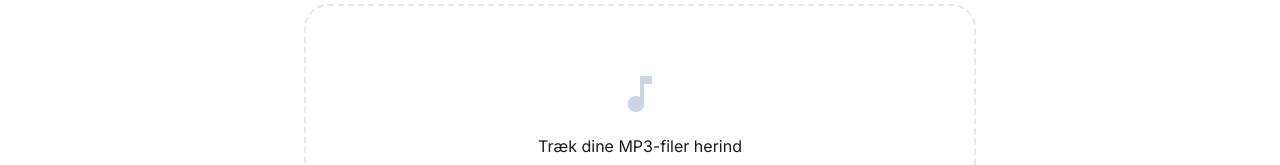
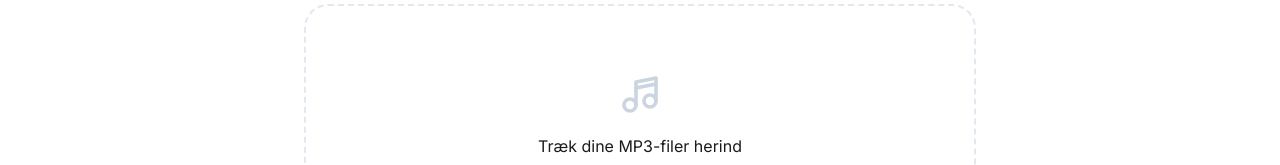
Before and after one commit to williloft/localify, a React (Vite) app: page / in a window 1280 px wide. Shown: the part 370-535 px from the top of the page. Built offline with nearby package versions, Linux system fonts and the light colour scheme.

Commit message:
refactor(ui): replace icon webfont with inline svg

```diff
--- a/src/App.tsx
+++ b/src/App.tsx
@@ -2,6 +2,7 @@ import { useCallback, useEffect, useRef, useState } from 'react';
 import { readTags, writeTags, type EditableTags, type ReadResult, type CoverArt } from './lib/id3';
 import { buildFilename, type NamePattern } from './lib/filename';
 import { TagEditor } from './TagEditor';
+import { Icon } from './Icon';
 
 const PATTERN_KEY = 'localify:name-pattern';
 
@@ -193,9 +194,7 @@ export default function App() {
                   : 'border-slate-200 hover:border-slate-300'
               }`}
             >
-              <span className="material-symbols-outlined text-5xl text-slate-300 mb-4 block">
-                music_note
-              </span>
+              <Icon name="music_note" className="w-12 h-12 text-slate-300 mb-4" />
               <p className="font-headline-md text-on-surface mb-1">
                 {busy ? 'Læser filer…' : 'Træk dine MP3-filer herind'}
               </p>
@@ -221,7 +220,7 @@ export default function App() {
                       className="p-0.5 rounded-lg text-primary hover:bg-primary-fixed/20 transition-colors"
                       title="Tilføj flere"
                     >
-                      <span className="material-symbols-outlined text-xl leading-none">add</span>
+                      <Icon name="add" className="w-5 h-5" />
                     </button>
                   </div>
                 </div>
@@ -236,9 +235,10 @@ export default function App() {
                             : 'hover:bg-surface-container-low text-secondary'
                         }`}
                       >
-                        <span className="material-symbols-outlined text-base shrink-0 opacity-60">
-                          {f.saved ? 'check_circle' : f.dirty ? 'edit' : 'audio_file'}
-                        </span>
+                        <Icon
+                          name={f.saved ? 'check_circle' : f.dirty ? 'edit' : 'audio_file'}
+                          className="w-4 h-4 shrink-0 opacity-60"
+                        />
                         <span className="font-body-md text-sm truncate-fname">
                           {f.editable.title || f.file.name}
                         </span>
@@ -249,7 +249,7 @@ export default function App() {
                         title="Fjern fra listen"
                         className="absolute right-1.5 top-1/2 -translate-y-1/2 p-1 rounded-lg text-secondary opacity-0 group-hover:opacity-100 focus-visible:opacity-100 hover:bg-white hover:text-error transition-all"
                       >
-                        <span className="material-symbols-outlined text-base leading-none block">close</span>
+                        <Icon name="close" className="w-4 h-4" />
                       </button>
                     </li>
                   ))}
--- /dev/null
+++ b/src/Icon.tsx
@@ -0,0 +1,114 @@
+/**
+ * Inline icon set.
+ *
+ * These replace the Material Symbols webfont. Loading icons from a font meant
+ * every glyph depended on a Google CDN request, and when that request failed —
+ * ad blockers, restrictive networks, offline — every icon rendered as its raw
+ * name ("music_note", "close") in the middle of the layout. Inline SVG has no
+ * such failure mode, and drops two external requests from the page.
+ *
+ * Simple originals on a 24x24 grid, stroked in currentColor so they inherit
+ * text colour and size from their container.
+ */
+
+export type IconName =
+  | 'add'
+  | 'audio_file'
+  | 'check_circle'
+  | 'close'
+  | 'download'
+  | 'edit'
+  | 'image'
+  | 'music_note'
+  | 'shield'
+  | 'warning';
+
+interface Props {
+  name: IconName;
+  className?: string;
+  /** Decorative by default; pass a label when the icon is the only content. */
+  label?: string;
+}
+
+const PATHS: Record<IconName, React.ReactNode> = {
+  add: <path d="M12 5v14M5 12h14" />,
+
+  close: <path d="M6 6l12 12M18 6L6 18" />,
+
+  check_circle: (
+    <>
+      <circle cx="12" cy="12" r="9" />
+      <path d="M8 12.5l2.5 2.5L16 9.5" />
+    </>
+  ),
+
+  download: <path d="M12 3v11M8 10.5l4 4 4-4M4 19h16" />,
+
+  edit: (
+    <>
+      <path d="M4 20h4L19.5 8.5a2.1 2.1 0 0 0-3-3L5 17v3z" />
+      <path d="M14.5 6.5l3 3" />
+    </>
+  ),
+
+  image: (
+    <>
+      <rect x="3" y="4" width="18" height="16" rx="2" />
+      <circle cx="8.5" cy="9.5" r="1.5" />
+      <path d="M21 16l-5-5-6 6-2-2-5 5" />
+    </>
+  ),
+
+  music_note: (
+    <>
+      <circle cx="7" cy="17.5" r="3" />
+      <circle cx="17" cy="15.5" r="3" />
+      <path d="M10 17.5V6l10-2v11.5" />
+      <path d="M10 9l10-2" />
+    </>
+  ),
+
+  audio_file: (
+    <>
+      <path d="M14 3H7a2 2 0 0 0-2 2v14a2 2 0 0 0 2 2h10a2 2 0 0 0 2-2V8z" />
+      <path d="M14 3v5h5" />
+      <circle cx="10" cy="16.5" r="1.8" />
+      <path d="M11.8 16.5v-5l4-1v4.2" />
+    </>
+  ),
+
+  shield: <path d="M12 3l7.5 3v5.7c0 4.3-3 8-7.5 9.3-4.5-1.3-7.5-5-7.5-9.3V6z" />,
+
+  warning: (
+    <>
+      <path d="M12 4.5l8.7 15.5H3.3z" />
+      <path d="M12 10.5v4" />
+      <path d="M12 17.4v.2" />
+    </>
+  ),
+};
+
+export function Icon({ name, className = '', label }: Props) {
+  // The presentational width/height below are the fallback size. Any Tailwind
+  // w-*/h-* class overrides them, but an icon rendered without one still gets a
+  // sane box instead of stretching to fill its flex parent.
+  return (
+    <svg
+      viewBox="0 0 24 24"
+      width="20"
+      height="20"
+      fill="none"
+      stroke="currentColor"
+      strokeWidth="1.8"
+      strokeLinecap="round"
+      strokeLinejoin="round"
+      className={`inline-block shrink-0 ${className}`}
+      role={label ? 'img' : undefined}
+      aria-label={label}
+      aria-hidden={label ? undefined : true}
+      focusable="false"
+    >
+      {PATHS[name]}
+    </svg>
+  );
+}
--- a/src/TagEditor.tsx
+++ b/src/TagEditor.tsx
@@ -2,6 +2,7 @@ import { useEffect, useMemo, useRef, useState } from 'react';
 import type { LoadedFile } from './App';
 import type { CoverArt, EditableTags } from './lib/id3';
 import { buildFilename, PATTERNS, type NamePattern } from './lib/filename';
+import { Icon } from './Icon';
 
 interface Props {
   loaded: LoadedFile;
@@ -70,7 +71,7 @@ export function TagEditor({ loaded, busy, pattern, onPatternChange, onChange, on
         </div>
         {loaded.saved && (
           <span className="shrink-0 flex items-center gap-1.5 px-3 py-1.5 rounded-xl bg-primary-fixed/20 text-on-primary-fixed-variant font-label-sm">
-            <span className="material-symbols-outlined text-base">check_circle</span>
+            <Icon name="check_circle" className="w-4 h-4" />
             Gemt
           </span>
         )}
@@ -95,7 +96,7 @@ export function TagEditor({ loaded, busy, pattern, onPatternChange, onChange, on
           {coverUrl ? (
             <img src={coverUrl} alt="Cover" className="w-full h-full object-cover" />
           ) : (
-            <span className="material-symbols-outlined text-slate-400 text-3xl">image</span>
+            <Icon name="image" className="text-slate-400 w-7 h-7" />
           )}
         </div>
         <div className="flex flex-col gap-2">
@@ -159,7 +160,7 @@ export function TagEditor({ loaded, busy, pattern, onPatternChange, onChange, on
       <div className="space-y-2">
         {read.carried.length > 0 && (
           <div className="flex items-start gap-2.5 px-4 py-3 rounded-2xl bg-surface-container-low">
-            <span className="material-symbols-outlined text-base text-primary mt-0.5">shield</span>
+            <Icon name="shield" className="w-4 h-4 text-primary mt-0.5" />
             <div className="font-body-md text-sm text-secondary">
               <strong className="text-on-surface font-medium">
                 {read.carried.length} andre felter bevares
@@ -170,7 +171,7 @@ export function TagEditor({ loaded, busy, pattern, onPatternChange, onChange, on
         )}
         {read.unsupported.length > 0 && (
           <div className="flex items-start gap-2.5 px-4 py-3 rounded-2xl bg-error-container/40 border border-error/20">
-            <span className="material-symbols-outlined text-base text-error mt-0.5">warning</span>
+            <Icon name="warning" className="w-4 h-4 text-error mt-0.5" />
             <div className="font-body-md text-sm text-on-surface">
               <strong className="font-medium">
                 {read.unsupported.length} felter kan ikke skrives tilbage
@@ -206,7 +207,7 @@ export function TagEditor({ loaded, busy, pattern, onPatternChange, onChange, on
         disabled={busy}
         className="w-full bg-primary-fixed text-on-primary-fixed font-headline-md py-4 rounded-2xl shadow-[0_4px_20px_rgba(156,239,193,0.4)] hover:shadow-[0_6px_24px_rgba(156,239,193,0.5)] hover:-translate-y-0.5 active:translate-y-0 transition-all duration-200 flex items-center justify-center gap-2 disabled:opacity-50 disabled:shadow-none disabled:cursor-not-allowed"
       >
-        <span className="material-symbols-outlined">download</span>
+        <Icon name="download" />
         {busy ? 'Skriver…' : 'Gem som ny fil'}
       </button>
     </div>
--- a/src/index.css
+++ b/src/index.css
@@ -1,5 +1,4 @@
 @import url('https://fonts.googleapis.com/css2?family=Inter:wght@400;500;600;700;800&display=swap');
-@import url('https://fonts.googleapis.com/css2?family=Material+Symbols+Outlined:wght,FILL@100..700,0..1&display=swap');
 
 @tailwind base;
 @tailwind components;
@@ -18,10 +17,6 @@ body {
   color: #1b1b1d;
   font-family: 'Inter', sans-serif;
   -webkit-font-smoothing: antialiased;
-}
-
-.material-symbols-outlined {
-  font-variation-settings: 'FILL' 0, 'wght' 400, 'GRAD' 0, 'opsz' 24;
 }
 
 /* Custom scrollbar */
```
